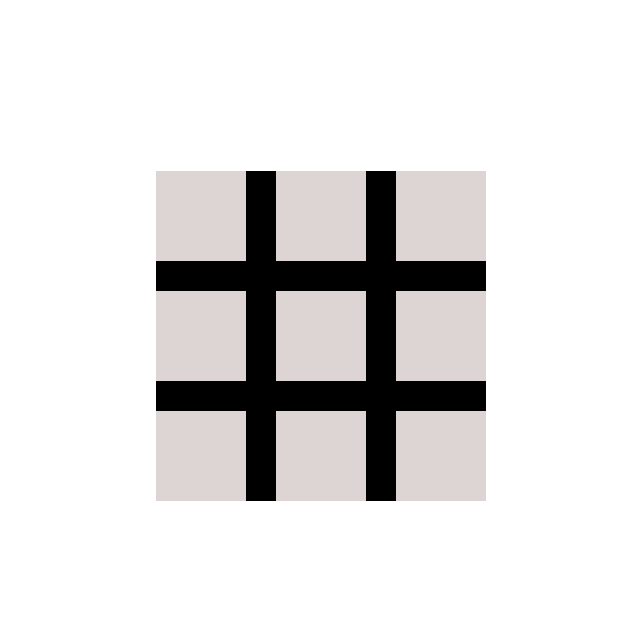
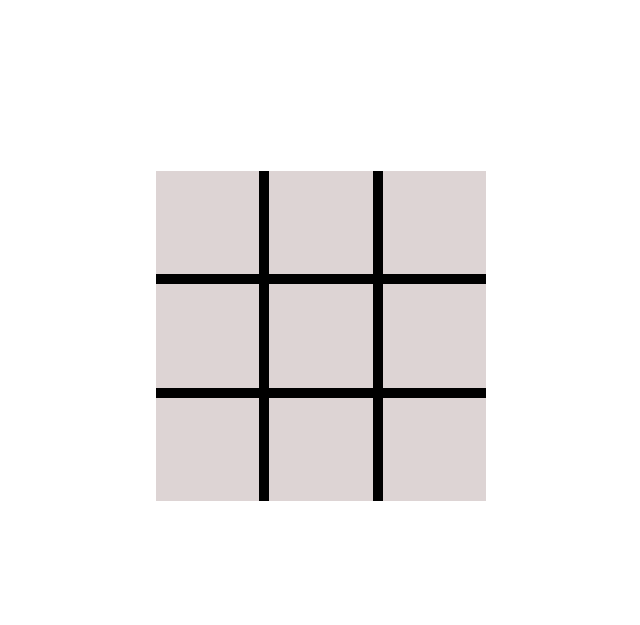
Before and after one commit to N3M35I5/ODIN_TicTacToe, a plain HTML site: page index.html in a window 1280 px wide. Shown: the part 120-745 px from the top of the page, without its empty margins (319-959 px from the left). Drawn offline with Linux system fonts and the light colour scheme.

Commit message:
slight mod to CSS

```diff
--- a/index.css
+++ b/index.css
@@ -76,11 +76,9 @@ body { min-height: 100%; }
     display: grid;
     grid-template-rows: repeat(3,1fr);
     grid-template-columns: repeat(3,1fr);
-    gap: 30px;
+    gap: 10px;
 }
 .cells{
-    width: 90px;
-    height: 90px;
     background-color: rgb(221, 212, 212);
 }
 .footer{
```
